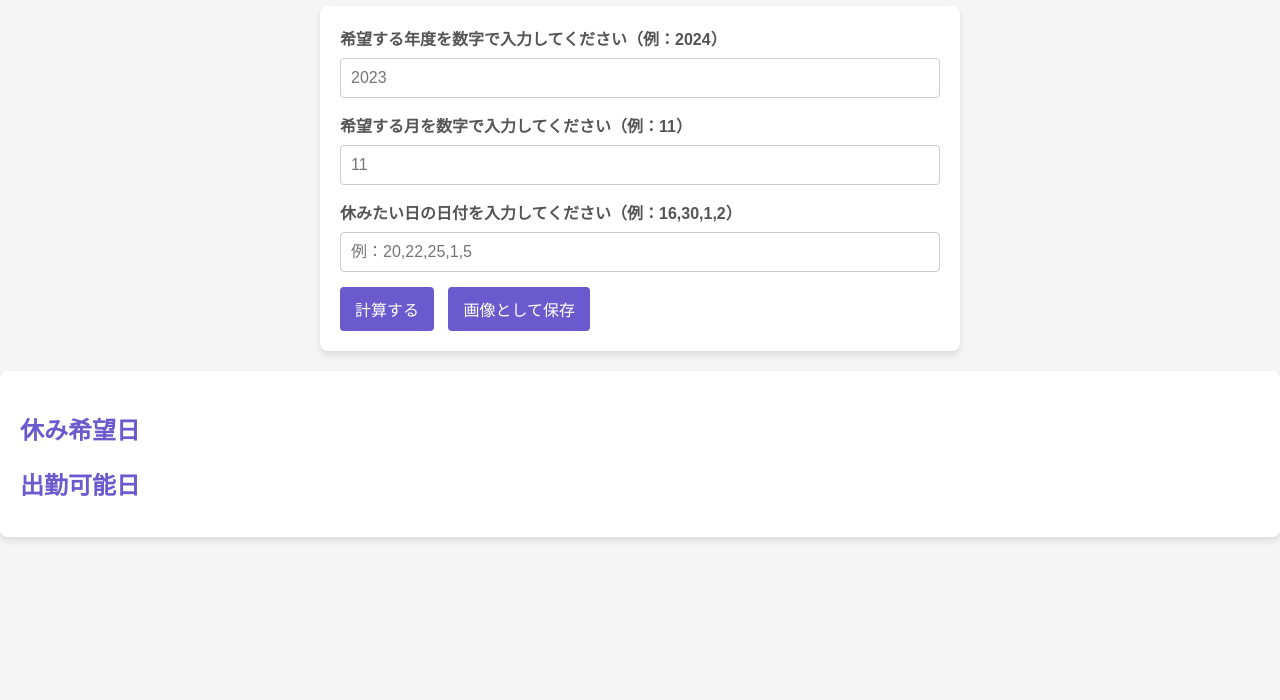
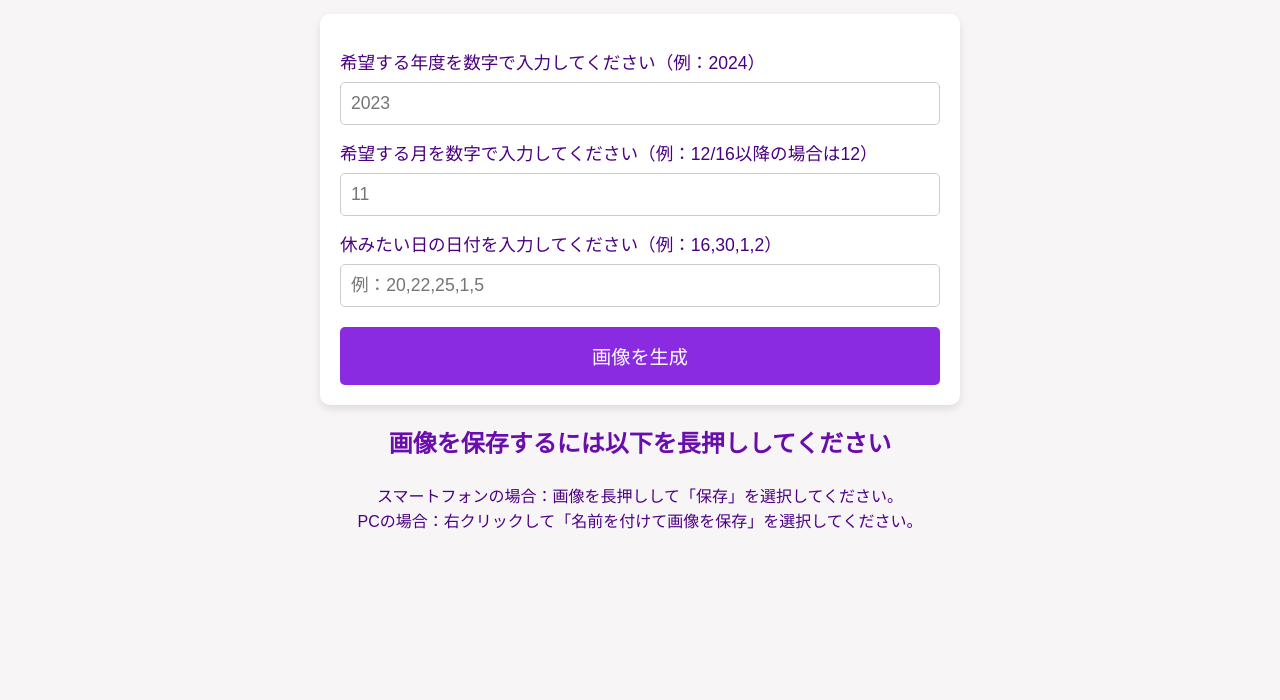
Before and after one commit to strk7712/maraudo, a plain HTML site: page index.htm in a window 1280 px wide. Shown: the part 100-800 px from the top of the page. Drawn offline with nearby package versions, Linux system fonts and the light colour scheme.

Commit message:
Update index.htm

```diff
--- a/index.htm
+++ b/index.htm
@@ -3,7 +3,110 @@
 <head>
     <meta charset="UTF-8">
     <title>マロウドインシフト希望ツール</title>
-    <link rel="stylesheet" href="style.css">
+    <!-- ビューポートメタタグを追加 -->
+    <meta name="viewport" content="width=device-width, initial-scale=1.0">
+    <!-- CSSスタイルを追加 -->
+    <style>
+        /* 紫を基調としたスタイル */
+        body {
+            font-family: 'Arial', sans-serif;
+            margin: 0;
+            padding: 20px;
+            line-height: 1.6;
+            background-color: #f8f5f7;
+            color: #4b0082;
+        }
+
+        h1, h2 {
+            text-align: center;
+            color: #6a0dad;
+            font-weight: bold;
+        }
+
+        .container {
+            max-width: 600px;
+            margin: 0 auto;
+            background-color: #ffffff;
+            border-radius: 10px;
+            box-shadow: 0 4px 8px rgba(0, 0, 0, 0.1);
+            padding: 20px;
+        }
+
+        label {
+            display: block;
+            margin-top: 15px;
+            font-size: 1.1em;
+            color: #4b0082;
+        }
+
+        input[type="number"],
+        input[type="text"] {
+            width: 100%;
+            padding: 10px;
+            font-size: 1.1em;
+            margin-top: 5px;
+            border: 1px solid #cccccc;
+            border-radius: 5px;
+            box-sizing: border-box;
+        }
+
+        button {
+            width: 100%;
+            padding: 15px;
+            font-size: 1.2em;
+            margin-top: 20px;
+            background-color: #8a2be2;
+            color: #ffffff;
+            border: none;
+            border-radius: 5px;
+            cursor: pointer;
+            transition: background-color 0.3s ease;
+        }
+
+        button:hover {
+            background-color: #5a189a;
+        }
+
+        #imageContainer {
+            max-width: 600px;
+            margin: 20px auto;
+            text-align: center;
+        }
+
+        #imageInstructions {
+            font-size: 1em;
+            margin-bottom: 15px;
+            color: #4b0082;
+        }
+
+        #imageResult canvas {
+            width: 100%;
+            height: auto;
+            border: 1px solid #cccccc;
+            border-radius: 5px;
+        }
+
+        /* メディアクエリでフォントサイズを調整 */
+        @media (max-width: 600px) {
+            body {
+                padding: 10px;
+            }
+            label, input, button {
+                font-size: 1em;
+            }
+            h1, h2 {
+                font-size: 1.5em;
+            }
+        }
+
+        /* 非表示用 */
+        #results {
+            position: absolute;
+            left: -9999px;
+            top: 0;
+        }
+
+    </style>
     <script src="https://cdn.jsdelivr.net/npm/html2canvas@1.4.1/dist/html2canvas.min.js"></script>
 </head>
 <body>
@@ -12,15 +115,24 @@
         <label for="year">希望する年度を数字で入力してください（例：2024）</label>
         <input type="number" id="year" min="2000" max="2100" placeholder="2023">
 
-        <label for="month">希望する月を数字で入力してください（例：11）</label>
+        <label for="month">希望する月を数字で入力してください（例：12/16以降の場合は12）</label>
         <input type="number" id="month" min="1" max="12" placeholder="11">
 
         <label for="offDates">休みたい日の日付を入力してください（例：16,30,1,2）</label>
         <input type="text" id="offDates" placeholder="例：20,22,25,1,5">
 
-        <button id="calculateButton">計算する</button>
-        <button id="saveImageButton">画像として保存</button>
+        <button id="generateImageButton">画像を生成</button>
     </div>
+    <div id="imageContainer">
+        <h2>画像を保存するには以下を長押ししてください</h2>
+        <div id="imageInstructions">
+            スマートフォンの場合：画像を長押しして「保存」を選択してください。<br>
+            PCの場合：右クリックして「名前を付けて画像を保存」を選択してください。
+        </div>
+        <div id="imageResult"></div>
+    </div>
+
+    <!-- resultsセクションをここに移動 -->
     <div id="results">
         <h2>休み希望日</h2>
         <ul id="offDatesList"></ul>
@@ -30,7 +142,7 @@
     </div>
 
     <script>
-        document.getElementById('calculateButton').addEventListener('click', function() {
+        document.getElementById('generateImageButton').addEventListener('click', function() {
             const yearInput = document.getElementById('year').value;
             const monthInput = document.getElementById('month').value;
             const offDatesInput = document.getElementById('offDates').value;
@@ -112,17 +224,14 @@
                 li.textContent = `${date.getFullYear()}-${('0' + (date.getMonth() + 1)).slice(-2)}-${('0' + date.getDate()).slice(-2)}（${weekday}）`;
                 availableDatesList.appendChild(li);
             }
-        });
-    </script>
 
-    <script>
-        document.getElementById('saveImageButton').addEventListener('click', function() {
+            // 画像を生成して表示
             const resultsElement = document.getElementById('results');
+            const imageContainer = document.getElementById('imageResult');
+            imageContainer.innerHTML = '';
+
             html2canvas(resultsElement).then(canvas => {
-                const link = document.createElement('a');
-                link.download = '出勤可能日結果.png';
-                link.href = canvas.toDataURL();
-                link.click();
+                imageContainer.appendChild(canvas);
             });
         });
     </script>
```
